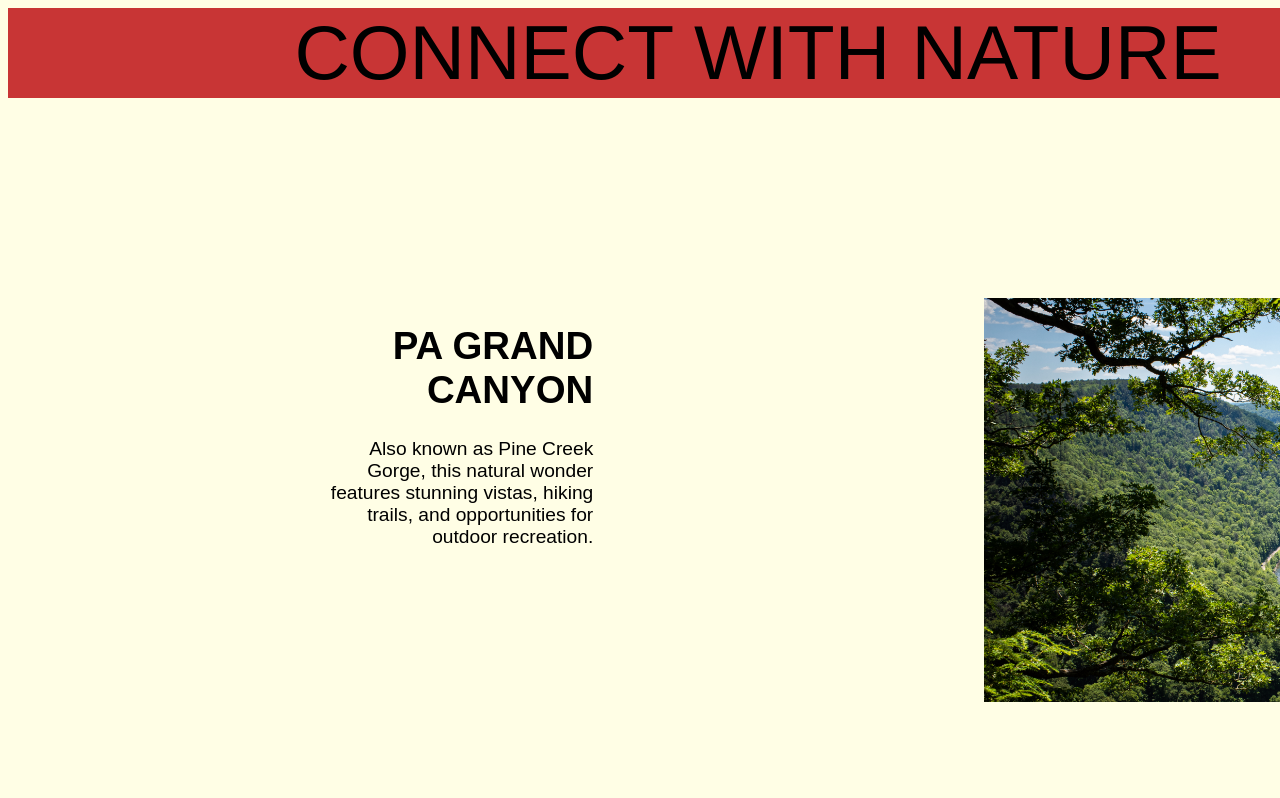
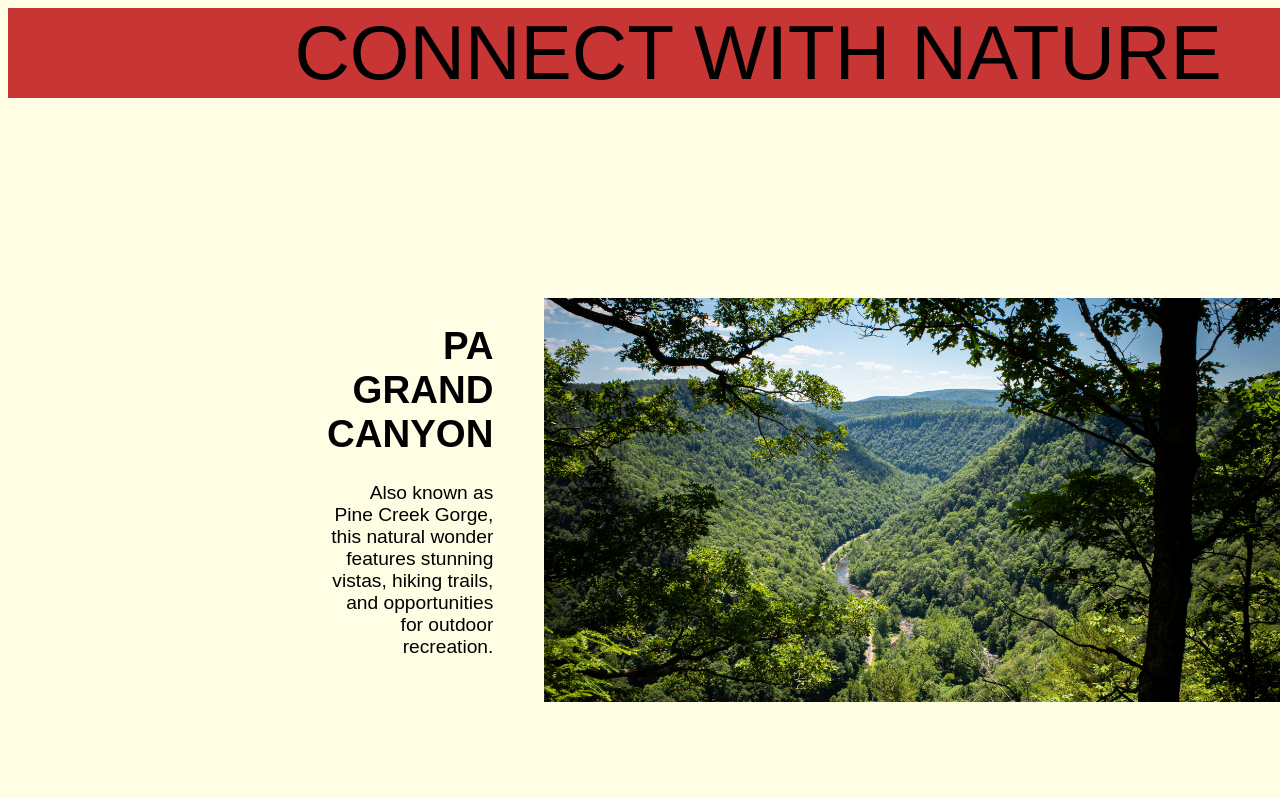
Before and after one commit to emdaron/emdaron.github.io, a plain HTML site: page project-1.html in a window 1280 px wide. Shown: the part 1267-2065 px from the top of the page. Drawn offline with Linux system fonts and the light colour scheme.

Commit message:
Update project-1.html

```diff
--- a/project-1.html
+++ b/project-1.html
@@ -67,7 +67,7 @@
         float: right;
         }
         #canyon{
-            width: 1440px;
+            width: 1000px;
         }
         .col3{
             width: 564px;
```
